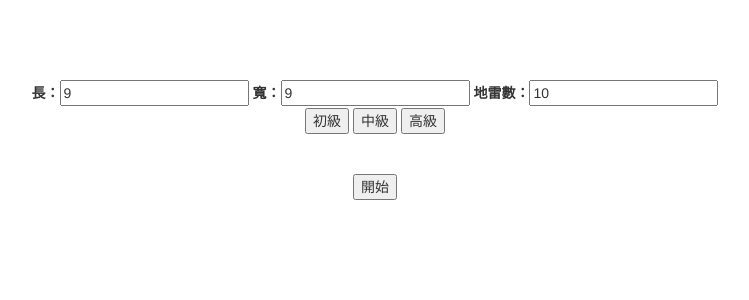
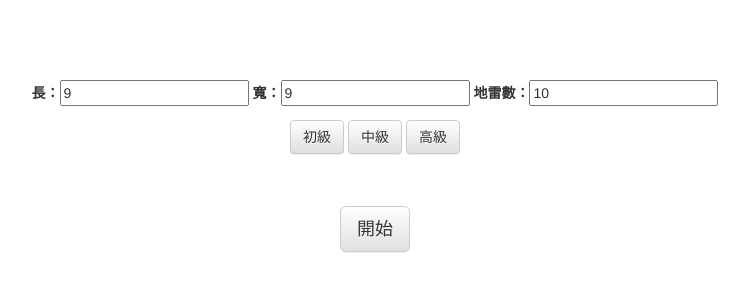
Before and after one commit to emma-k-code/Minesweeper, a PHP site: page / in a window 1280 px wide. Shown: the top 300 px of the page, without its empty margins (265-1014 px from the left). Run offline with PHP 8.4, Linux system fonts and the light colour scheme; some libraries are stand-ins or nearby versions.

Commit message:
修正部分BUG

```diff
--- a/css/style.css
+++ b/css/style.css
@@ -17,6 +17,9 @@
 .outMap {
     background-color: #ffffff;
 }
+.row button {
+    margin-top: 12px;
+}
 div {
     float: none;
     margin: 0 auto;
--- a/index.php
+++ b/index.php
@@ -32,12 +32,12 @@
         <label for="row">寬：</label><input type="number" min="0" name="row" id="row" value="9"/>
         <label for="m">地雷數：</label><input type="number" min="0" name="m" id="m" value="10"/>
         <br>
-        <button id="primary">初級</button>
-        <button id="middle">中級</button>
-        <button id="high">高級</button>
+        <button id="primary" class="btn btn-default">初級</button>
+        <button id="middle" class="btn btn-default">中級</button>
+        <button id="high" class="btn btn-default">高級</button>
     </div>
     <div class="row">
-        <button id="start">開始</button>
+        <button id="start" class="btn btn-default btn-lg" >開始</button>
     </div>
 
     </div>
--- a/js/game.js
+++ b/js/game.js
@@ -185,20 +185,19 @@ function clickMap() {
         aroundPoint(trIndex, tdIndex);
     }
 
+    if ($(this).find('#content').text().trim() == 'M') {
+        checkOver($(this));
+    }
+
     if (checkPass()) {
-        $("#myModal .modal-title").text('過關');
-        // $("#myModal .modal-body p").text('過關!!!');
-        $("#myModal").modal('show');
-
         $('#showTable td').each(function() {
             $(this).find('#flag').hide();
             var color = checkPoint($(this));
             print(color, $(this));
         });
-    }
 
-    if ($(this).find('#content').text().trim() == 'M') {
-        checkOver($(this));
+        $("#myModal .modal-title").text('過關');
+        $("#myModal").modal('show');
     }
 }
 
@@ -325,15 +324,13 @@ function aroundPoint(trIndex, tdIndex) {
     openZeroAround(zeroPoint);
 
     if (checkPass()) {
-        $("#myModal .modal-title").text('過關');
-        // $("#myModal .modal-body p").text('過關!!!');
-        $("#myModal").modal('show');
-
         $('#showTable td').each(function() {
             $(this).find('#flag').hide();
             var color = checkPoint($(this));
             print(color, $(this));
         });
+        $("#myModal .modal-title").text('過關');
+        $("#myModal").modal('show');
     }
 }
 
```
Also changed, not shown: CreateGame.php (+6 -2 lines).
